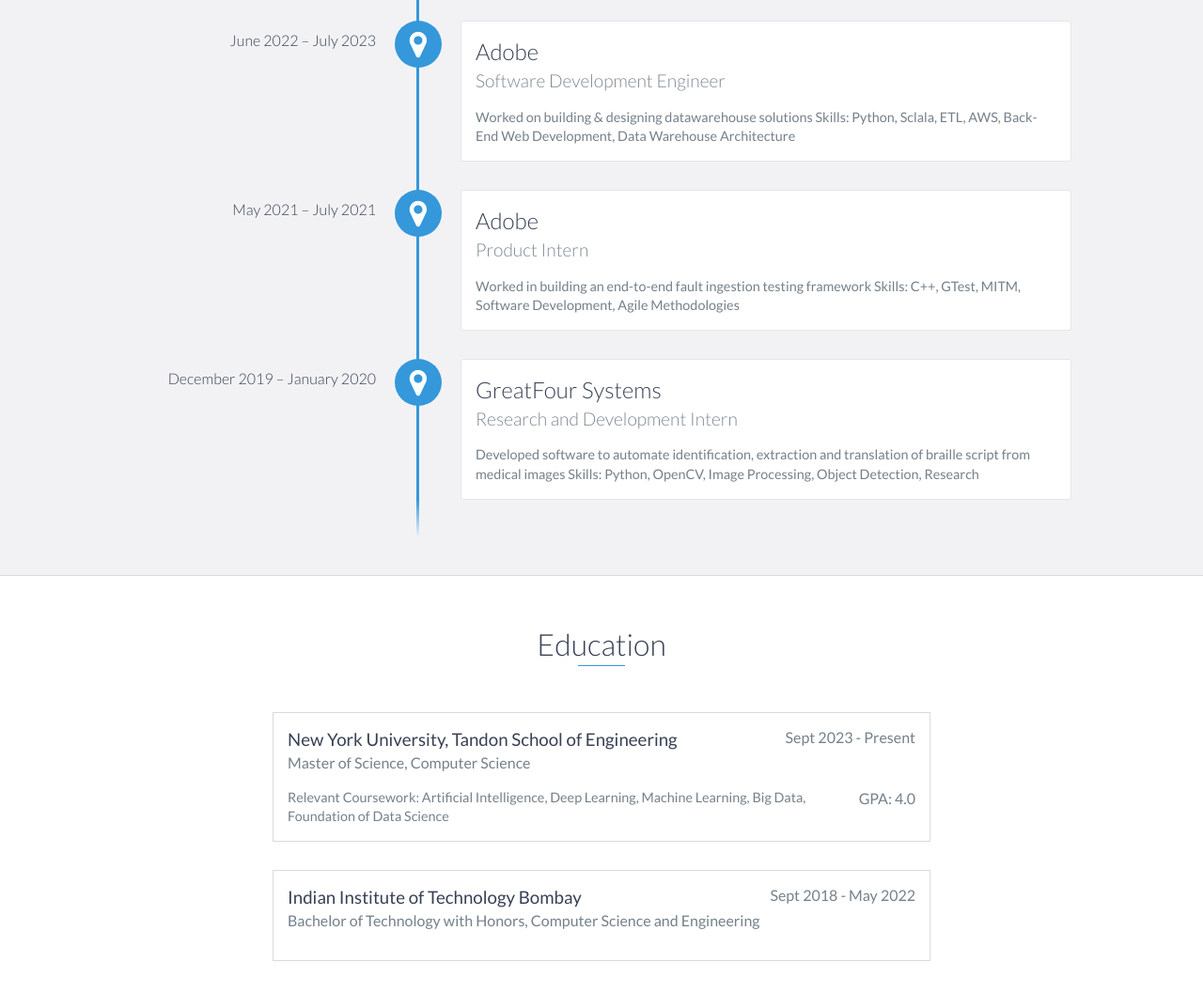
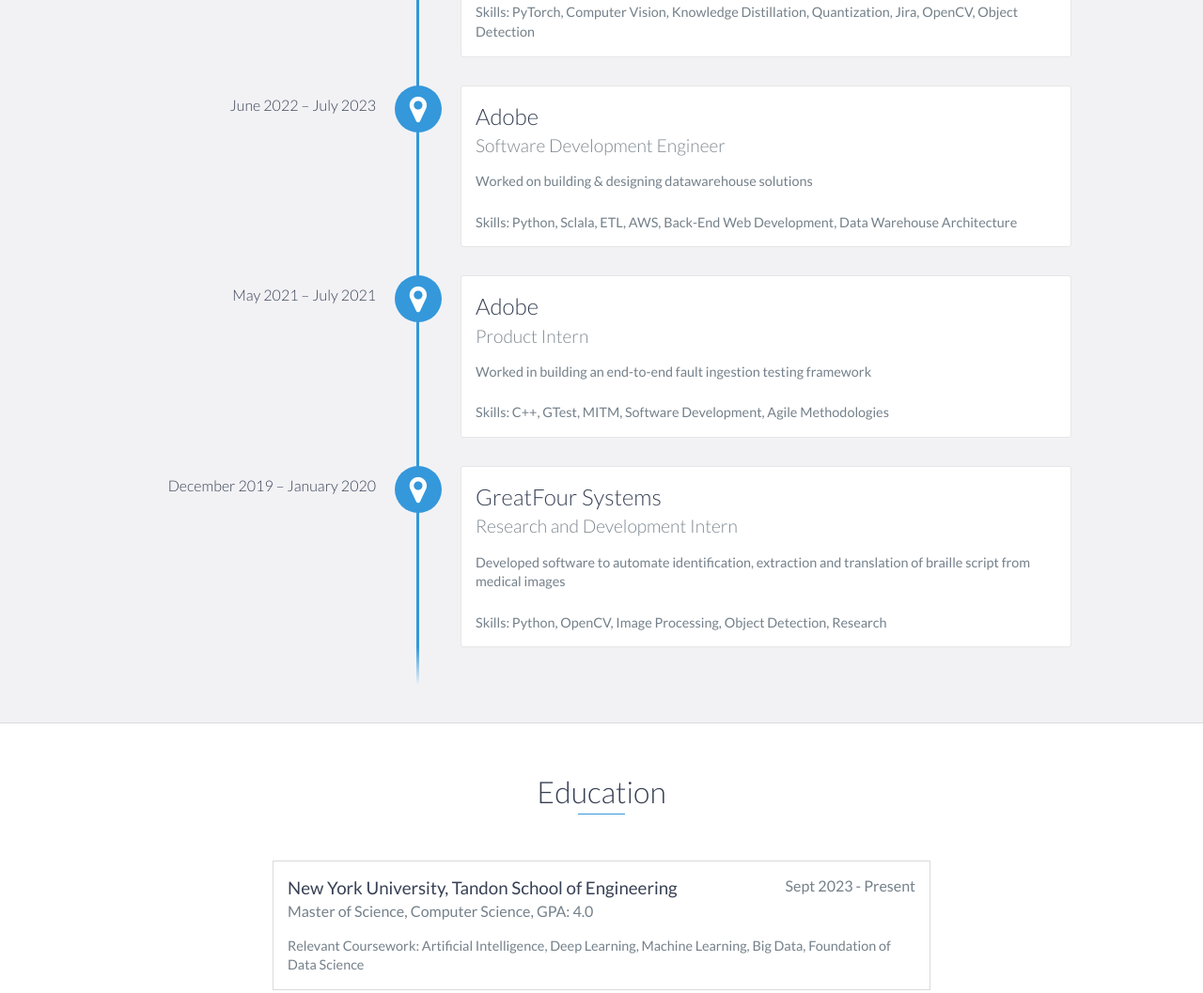
Before and after one commit to TekuriSaiAkhil/portfolio, a website: page index.html in a window 1280 px wide. Shown: the part 1557-2614 px from the top of the page at 94% size. Drawn offline with nearby package versions, Linux system fonts and the light colour scheme.

Commit message:
new info

```diff
--- a/index.html
+++ b/index.html
@@ -75,8 +75,10 @@
                     <p>
                         Hi there, Welcome!!. I am a Machine learning and Data Science enthusiast with experience in Software Development. My journey in the tech world has been dynamic, from building a data warehouse solution at Adobe Inc. to exploring the realms of AI at New York University Tandon School of Engineering.
                     </p>
+                    <br>
                     <p>Currently pursuing a Master's in Computer Science at New York University, building upon a Bachelor's degree from IIT Bombay.
                     </p>
+                    <br>
                     <p>
                         With a strong foundation in languages like C++, Python, and Scala, I love turning innovative ideas into reality. My project portfolio includes impactful work such as Ethereum Fraud Detection, F1 Race Prediction, and Robot Plate Detection, highlighting proficiency in Machine Learning, full-stack development, and digital image processing. Passionate about leveraging technology to tackle real-world challenges, I'm eager to explore new opportunities in software development, machine learning, and innovative projects within the tech industry.
                     </p>
@@ -94,6 +96,7 @@
                 <h3>NYU RoboMaster: Team Ultraviolet</h3>
                 <h4>Computer Vision Recruit</h4>
                 <p> Worked on developing an traditional object detection model which give comparable results to deeplearning model</p>
+                <br>
                 <p> Skills: PyTorch, Computer Vision, Knowledge Distillation, Quantization, Jira, OpenCV, Object Detection</p>
             </div>
 
@@ -101,8 +104,10 @@
                 <h3>Adobe</h3>
                 <h4>Software Development Engineer</h4>
                 <p>
-                    Worked on building & designing datawarehouse solutions
-                    Skills: Python, Sclala, ETL, AWS, Back-End Web Development, Data Warehouse Architecture
+                    Worked on building & designing datawarehouse solutions</p>
+                    <br>
+                <p>Skills: Python, Sclala, ETL, AWS, Back-End Web Development, Data Warehouse Architecture</p>
+
             </div>
 
             <div data-date="May 2021 – July 2021">
@@ -110,6 +115,9 @@
                 <h4>Product Intern</h4>
                 <p>
                     Worked in building an end-to-end fault ingestion testing framework
+                    </p>
+                    <br>
+                    <p>
                     Skills: C++, GTest, MITM, Software Development, Agile Methodologies
                 </p>
             </div>
@@ -118,7 +126,9 @@
                 <h3>GreatFour Systems</h3>
                 <h4>Research and Development Intern</h4>
                 <p>
-                    Developed software to automate identification, extraction and translation of braille script from medical images
+                    Developed software to automate identification, extraction and translation of braille script from medical images</p>
+                <br>
+                <p>
                     Skills: Python, OpenCV, Image Processing, Object Detection, Research
                 </p>
             </div>
@@ -131,8 +141,7 @@
         <div class="education-block">
             <h3>New York University, Tandon School of Engineering</h3>
             <span class="education-date">Sept 2023 - Present</span>
-            <h4>Master of Science, Computer Science</h4>
-            <span class="education-date"> GPA: 4.0</span>
+            <h4>Master of Science, Computer Science, GPA: 4.0</h4>
             <p>
                 Relevant Coursework: Artificial Intelligence, Deep Learning, Machine Learning, Big Data, Foundation of Data Science            </p>
         </div>
```
